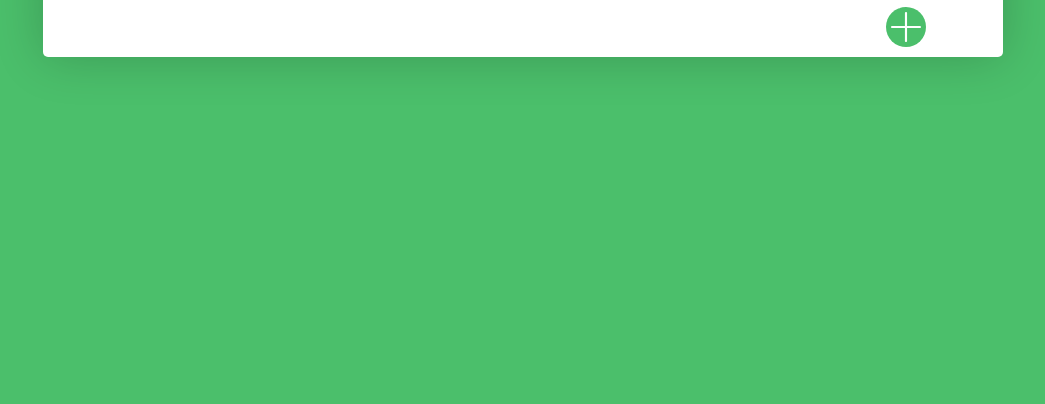
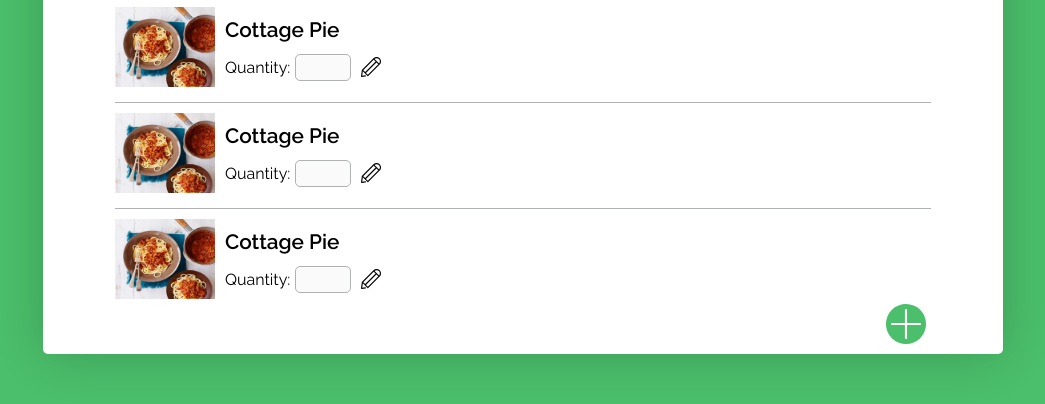
Before and after one commit to Oluwa-nifemi/Book-A-Meal, a plain HTML site: page UI/menu.html in a window 1280 px wide. Shown: the part 180-584 px from the top of the page, without its empty margins (117-1162 px from the left). Drawn offline with Linux system fonts and the light colour scheme.

Commit message:
Added dummy meals with toggleable quantity input

```diff
--- a/UI/css/menu.css
+++ b/UI/css/menu.css
@@ -46,6 +46,36 @@ button{
     color: black;
     font-size: 1.3em;
     cursor: pointer;
+}
+.meal-quantity{
+    display: flex;
+    align-items: center;
+}
+.meal-quantity input{
+    height: 23px;
+    cursor: text;
+    margin: 0 5px;
+    outline: none;
+    border: 1px solid rgb(176, 177, 177);
+    border-radius: 5px;
+    width: 50px;
+    text-align: right;
+}
+.meal-quantity button{
+    display: none;
+    background-color: transparent;
+    border: none;
+    height: 30px;
+    width: 30px;
+    padding: 5px;
+    align-content: center;
+    outline: none;
+}
+.meal-quantity button img{
+    width: 100%;
+}
+.meal-quantity button.active{
+    display: inline-flex;
 }
 .split{
     height: 1px;
--- a/UI/js/menu.js
+++ b/UI/js/menu.js
@@ -50,3 +50,20 @@ document.querySelector('.add-meal').addEventListener('click',() => {
         document.querySelector('.modal-content').classList.add('active');
     },50)
 })
+
+document.querySelectorAll('.edit-quantity').forEach((e) => {
+    e.addEventListener('click',() => {
+        e.parentElement.children[0].disabled = false;
+        e.parentElement.children[2].classList.add('active');
+        e.classList.remove('active');
+    })
+})
+
+document.querySelectorAll('.save-quantity').forEach((e) => {
+    e.addEventListener('click',() => {
+        e.parentElement.children[0].disabled = true;
+        //Send fetch request to edit quantity
+        e.parentElement.children[1].classList.add('active');
+        e.classList.remove('active');
+    })
+})
--- a/UI/menu.html
+++ b/UI/menu.html
@@ -12,7 +12,41 @@
     <div class="container">
         <p class="header">MENU FOR 27/10/2019</p>
         <div class="meals">
-
+            <div class="meal">
+                <img src="images/meal1.jpg">
+                <div class="meal-details">
+                    <p class="meal-title">Cottage Pie</p>
+                    <p class="meal-quantity">
+                        Quantity: <input type="number" disabled>
+                        <button class="edit-quantity active"><img src="images/svg/edit.svg"></button>
+                        <button class="save-quantity"><img src="images/svg/save.svg"></button>
+                    </p>
+                </div>
+            </div>
+            <div class="split"></div>
+            <div class="meal">
+                <img src="images/meal1.jpg">
+                <div class="meal-details">
+                    <p class="meal-title">Cottage Pie</p>
+                    <p class="meal-quantity">
+                        Quantity: <input type="number" disabled>
+                        <button class="edit-quantity active"><img src="images/svg/edit.svg"></button>
+                        <button class="save-quantity"><img src="images/svg/save.svg"></button>
+                    </p>
+                </div>
+            </div>
+            <div class="split"></div>
+            <div class="meal">
+                <img src="images/meal1.jpg">
+                <div class="meal-details">
+                    <p class="meal-title">Cottage Pie</p>
+                    <p class="meal-quantity">
+                        Quantity: <input type="number" disabled>
+                        <button class="edit-quantity active"><img src="images/svg/edit.svg"></button>
+                        <button class="save-quantity"><img src="images/svg/save.svg"></button>
+                    </p>
+                </div>
+            </div>
         </div>
         <button class="add-meal"><img src="images/svg/plus.svg" alt=""></button>
     </div>
```
Also changed, not shown: UI/images/svg/edit.svg (added), UI/images/svg/save.svg (added).
